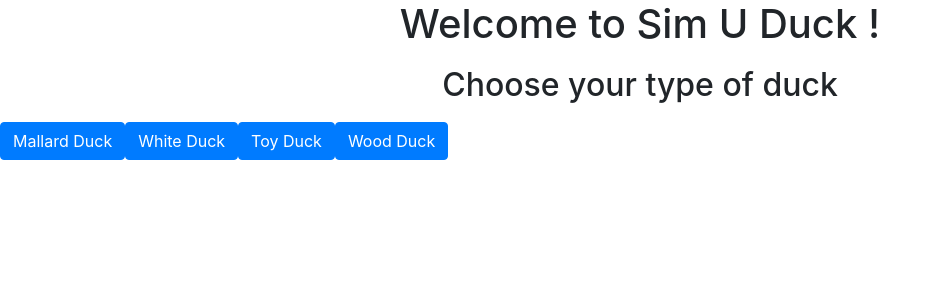
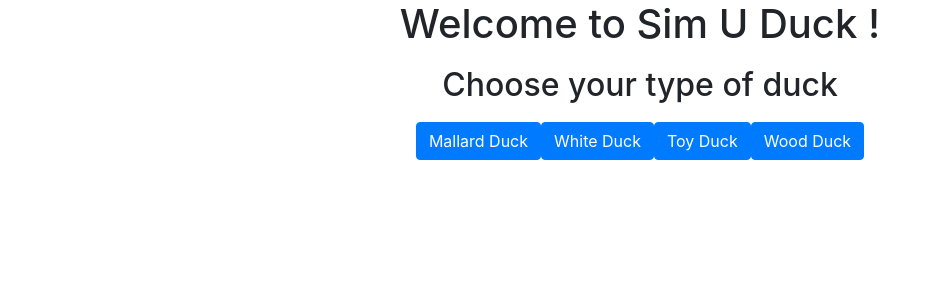
Before and after one commit to abdullah-ch/SDP, a React (Create React App) app: page / in a window 1280 px wide. Shown: the top 300 px of the page, without its empty margins (0-940 px from the left). Built offline with nearby package versions, Linux system fonts and the light colour scheme.

Commit message:
menu styling

```diff
--- a/src/App.css
+++ b/src/App.css
@@ -20,3 +20,9 @@ h2{
   flex-wrap: wrap;
 
 }
+
+.menu {
+   display: flex;
+  justify-content: center;
+  align-items: center;
+}
--- a/src/App.js
+++ b/src/App.js
@@ -219,6 +219,7 @@ const App = () => {
       <h2>Choose your type of duck</h2>
       <div className="menu">
         <Button
+          className="buttoom"
           onClick={(event) => {
             event.preventDefault();
             setMallardDuckList(
@@ -231,6 +232,7 @@ const App = () => {
           Mallard Duck
         </Button>
         <Button
+          className="buttoom"
           onClick={(event) => {
             event.preventDefault();
             setWhiteDuckList(
@@ -241,6 +243,7 @@ const App = () => {
           White Duck
         </Button>
         <Button
+          className="buttoom"
           onClick={(event) => {
             event.preventDefault();
             setToyDuckList(
@@ -251,6 +254,7 @@ const App = () => {
           Toy Duck
         </Button>
         <Button
+          className="buttoom"
           onClick={(event) => {
             event.preventDefault();
             setWoodDuckList(
```
